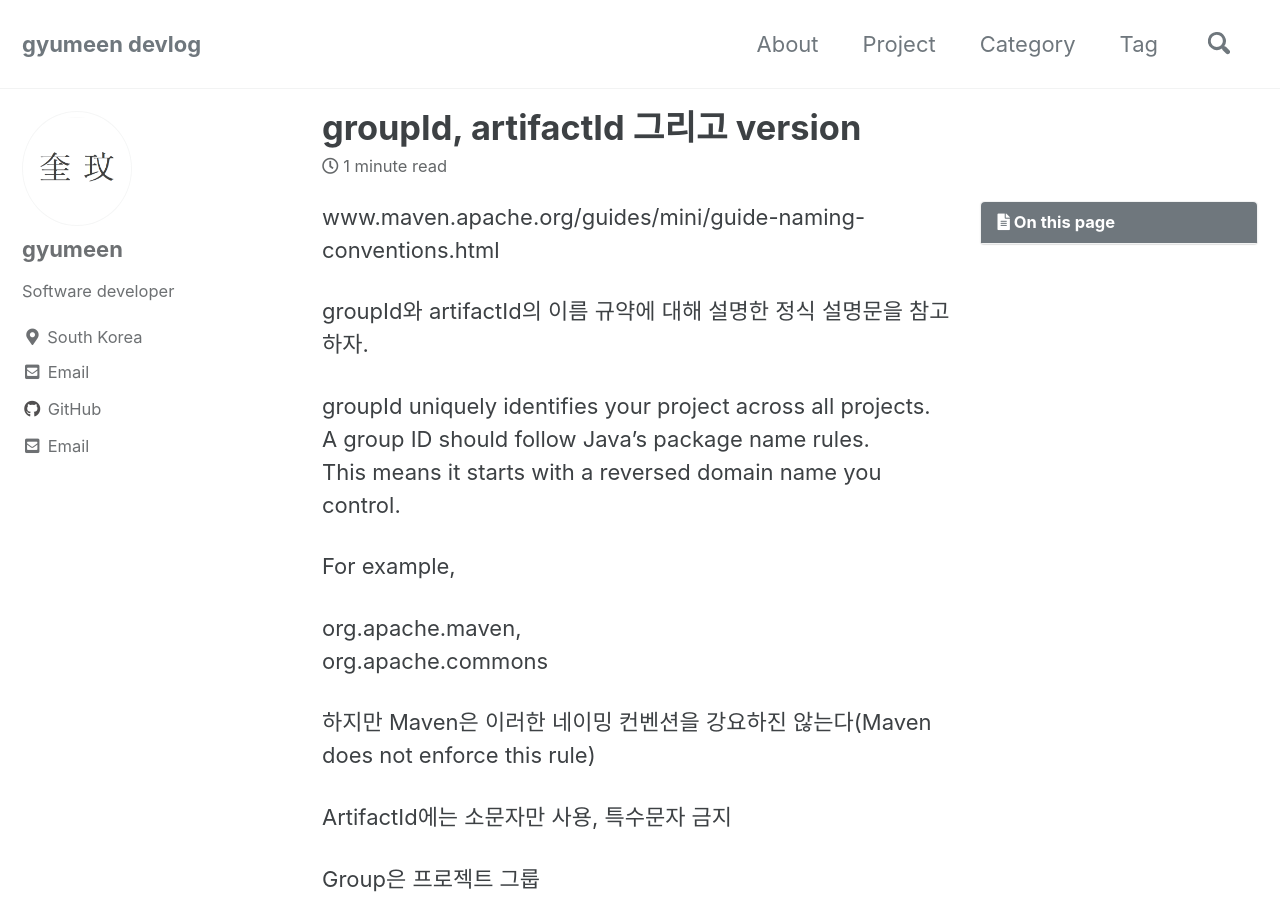
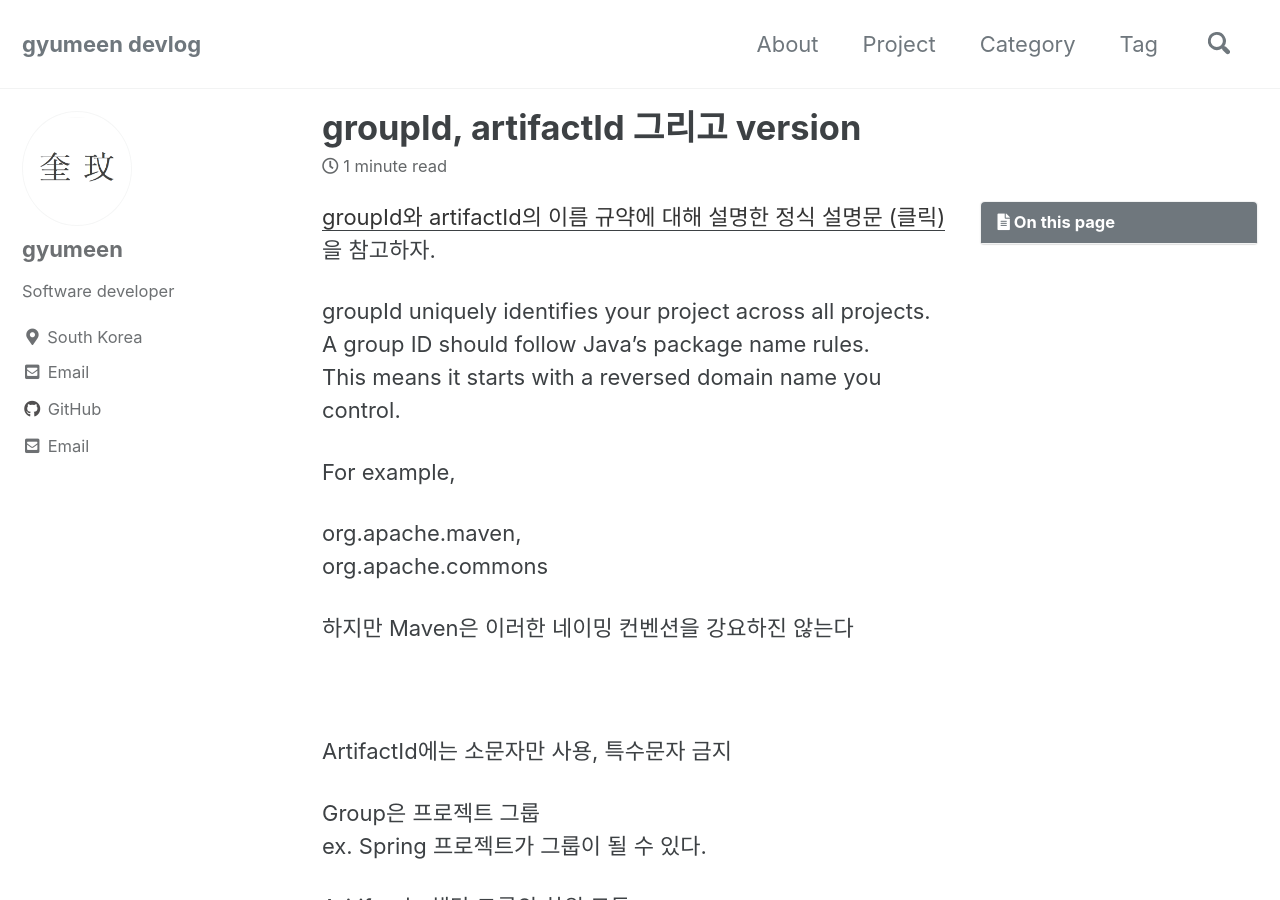
Before and after one commit to gyumeen/gyumeen.github.io, a Jekyll site: the page built from _posts/2021/Spring/2021-01-14-groupId.md, in a window 1280 px wide and 900 px high. Built offline with Jekyll 4.4.1, drawn with Linux system fonts in a browser that asks for light colours; cached includes are drawn as plain includes; comment, search, counter and statistics services are not loaded.

Commit message:
Update 2021-01-14-groupId.md

```diff
--- a/_posts/2021/Spring/2021-01-14-groupId.md
+++ b/_posts/2021/Spring/2021-01-14-groupId.md
@@ -12,11 +12,7 @@ last_modified_at: 2019-04-13T08:06:00-05:00
 ---
 
 
-
-
-www.maven.apache.org/guides/mini/guide-naming-conventions.html
-
-groupId와 artifactId의 이름 규약에 대해 설명한 정식 설명문을 참고하자.
+[<U>groupId와 artifactId의 이름 규약에 대해 설명한 정식 설명문 (클릭)</U>](www.maven.apache.org/guides/mini/guide-naming-conventions.html)을 참고하자.
 
 groupId uniquely identifies your project across all projects.
 A group ID should follow Java's package name rules.
@@ -27,12 +23,11 @@ For example,
 org.apache.maven,
 org.apache.commons
 
-하지만 Maven은 이러한 네이밍 컨벤션을 강요하진 않는다(Maven does not enforce this rule)
+하지만 Maven은 이러한 네이밍 컨벤션을 강요하진 않는다
 
-
+<br/>
 
 ArtifactId에는 소문자만 사용, 특수문자 금지
-
 
 Group은 프로젝트 그룹
 ex. Spring 프로젝트가 그룹이 될 수 있다.
@@ -41,9 +36,7 @@ Aritifact는 해당 그룹의 하위 모듈
 ex. 스프링 시큐리티, 스프링 MVC 등
 
 GroupId   :   com.gyumeen.naver
-
 ArtifactId  :   group-artifact-id-test
-
 
 Group은 내 프로젝트의 최상위 \*네임스페이스 중복을
 방지하기 위해 보통 도메인의 역순 사용이 일반적.
```
